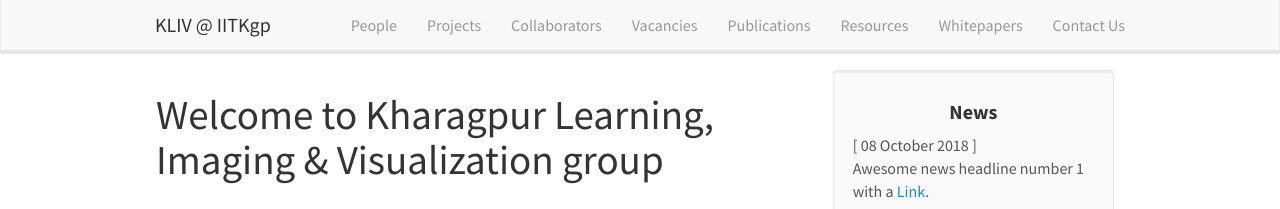
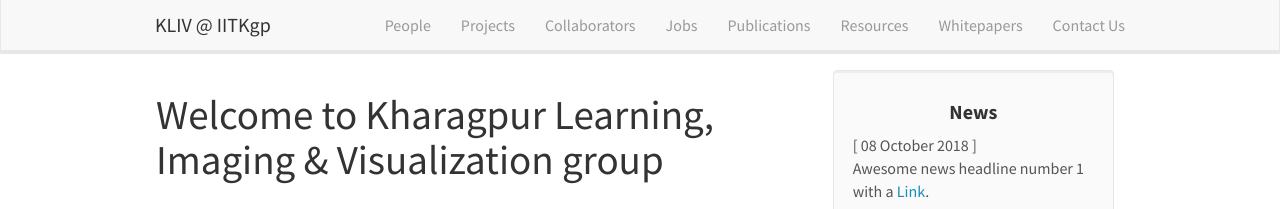
Before and after one commit to iitkliv/tempsite, a Jekyll site: the page built from _pages/home.md, in a window 1280 px wide. Shown: the top 209 px of the page. Built offline with Jekyll 4.4.1, drawn with Linux system fonts in a browser that asks for light colours; nearby versions of some CDN libraries.

Commit message:
collaborators is not jobs

```diff
--- a/_includes/header.html
+++ b/_includes/header.html
@@ -14,7 +14,7 @@
 		<li><a href="{{ site.url }}{{ site.baseurl }}/people">People</a></li>
 		<li><a href="{{ site.url }}{{ site.baseurl }}/projects">Projects</a></li>
 		<li><a href="{{ site.url }}{{ site.baseurl }}/collab">Collaborators</a></li>
-		<li><a href="{{ site.url }}{{ site.baseurl }}/vacancies">Vacancies</a></li>
+		<li><a href="{{ site.url }}{{ site.baseurl }}/vacancies">Jobs</a></li>
 		<li><a href="{{ site.url }}{{ site.baseurl }}/publications">Publications</a></li>
 		<li><a href="{{ site.url }}{{ site.baseurl }}/resources">Resources</a></li>
 		<li><a href="{{ site.url }}{{ site.baseurl }}/whitepapers">Whitepapers</a></li>
```
